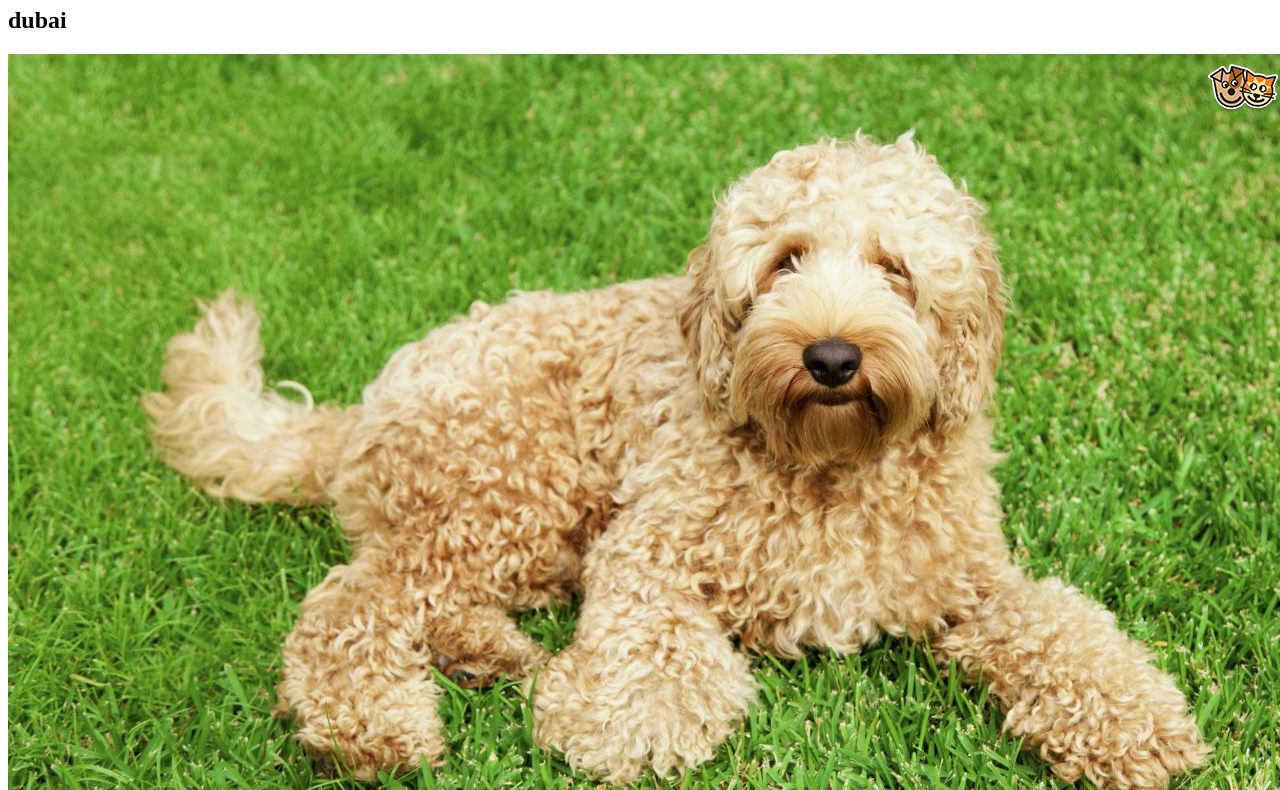
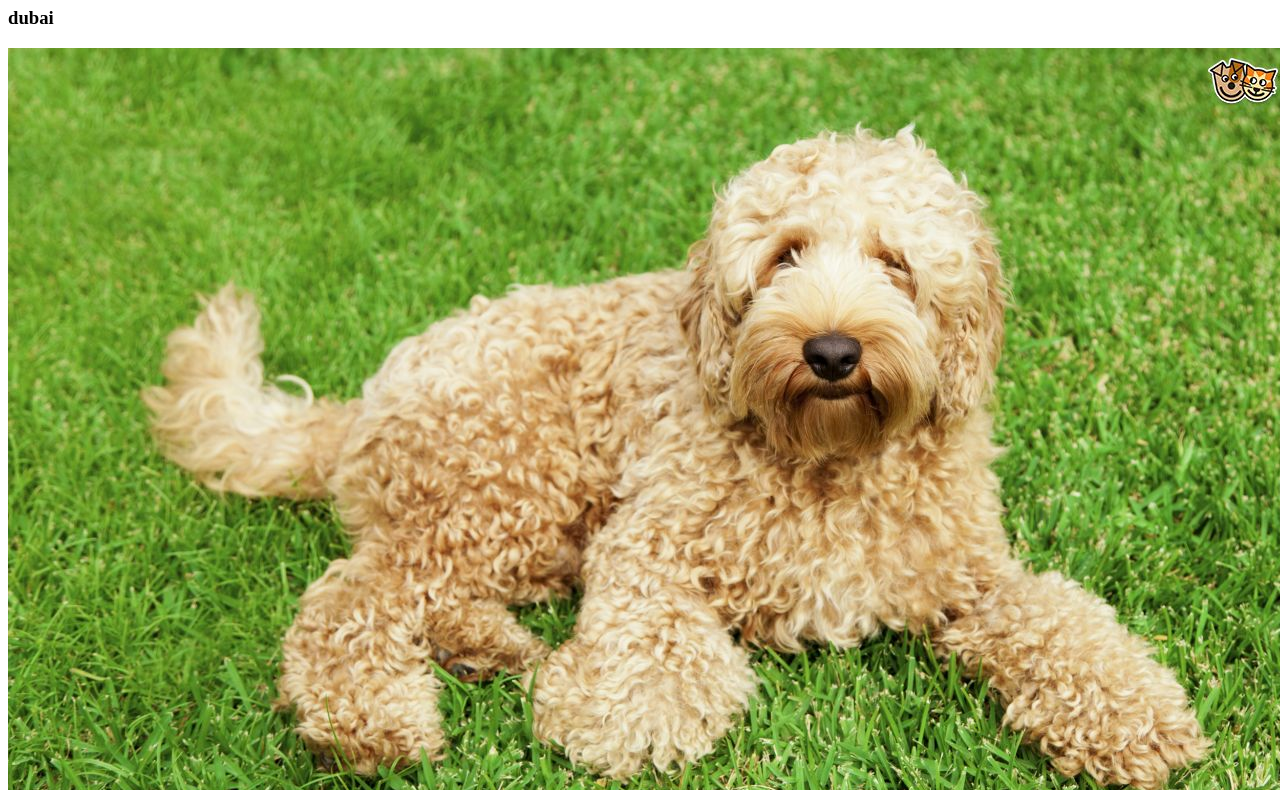
Before and after one commit to laurafidgeon/code_like_a_girl, a plain HTML site: page index.html in a window 1280 px wide. Shown: the part 73-863 px from the top of the page. Drawn offline with Linux system fonts and the light colour scheme.

```diff
--- a/index.html
+++ b/index.html
@@ -6,7 +6,7 @@
   </head>
   <body>
   <h1>Hello World</h1>
-    <h2>dubai</h2>
+    <h3>dubai</h3>
   <img src="pictures/dog.jpg" alt="dog">
   <p>this is <strong>bold text</strong> and this will be <em>italic text/en>.</p>
   <p><a href="page2.html"><img src="pictures/dog.jpg" alt="dog"></a></p>
```
